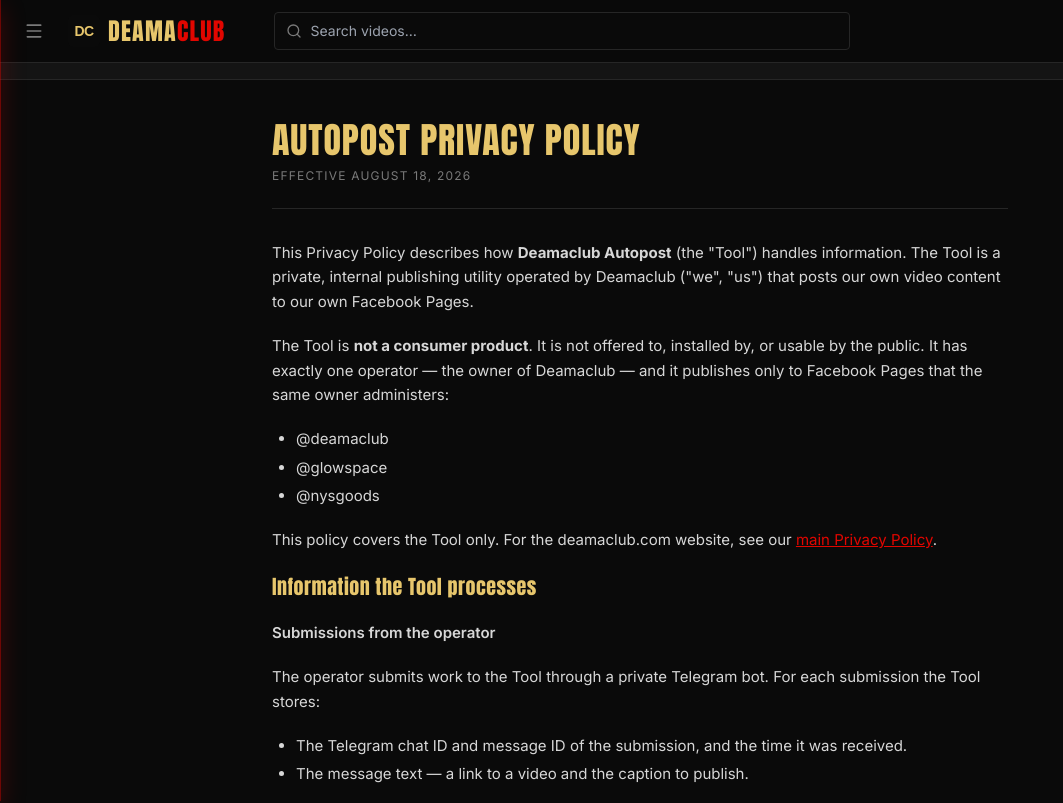
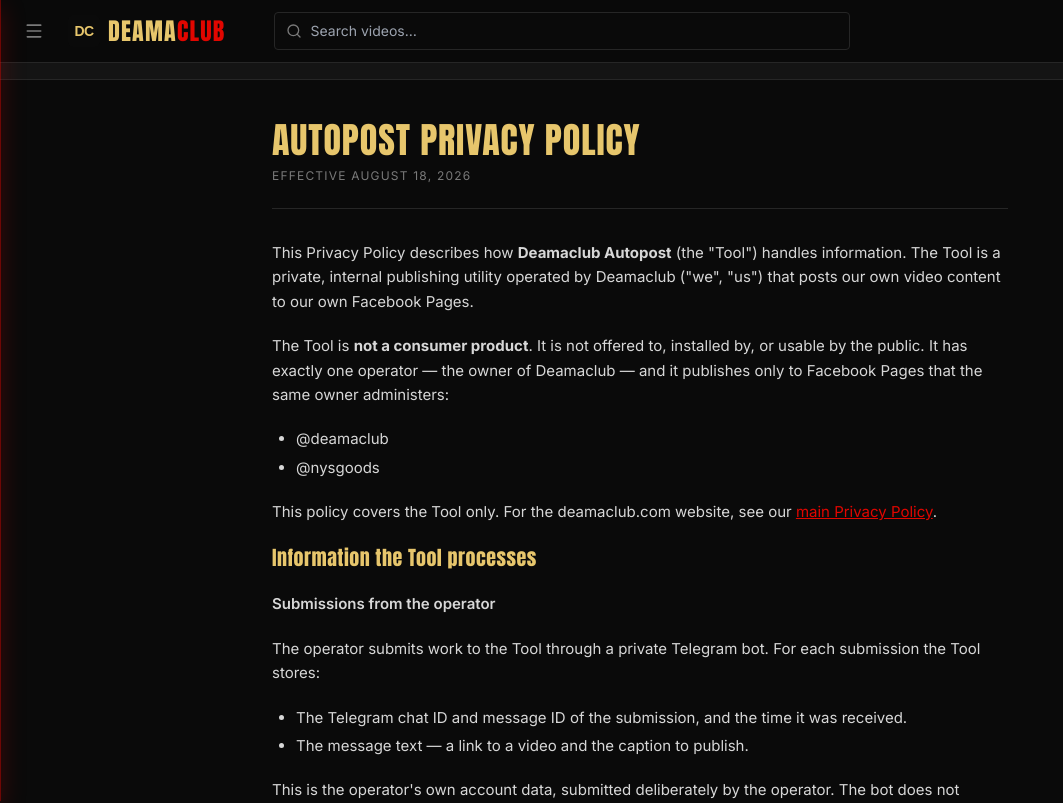
Before and after one commit to deamaclub/deamaclub, a Next.js app: page /autopost/privacypolicy in a window 1280 px wide. Shown: the top 803 px of the page, without its empty margins (0-1063 px from the left). Built offline with nearby package versions, Linux system fonts and the light colour scheme; no server answers.

Commit message:
add autopost privacy policy

```diff
--- a/src/app/autopost/privacypolicy/page.tsx
+++ b/src/app/autopost/privacypolicy/page.tsx
@@ -28,7 +28,6 @@
       </p>
       <ul>
         <li>@deamaclub</li>
-        <li>@glowspace</li>
         <li>@nysgoods</li>
       </ul>
       <p>
```
Also changed, not shown: src/components/AdSlot.tsx (line endings or trailing spaces).
